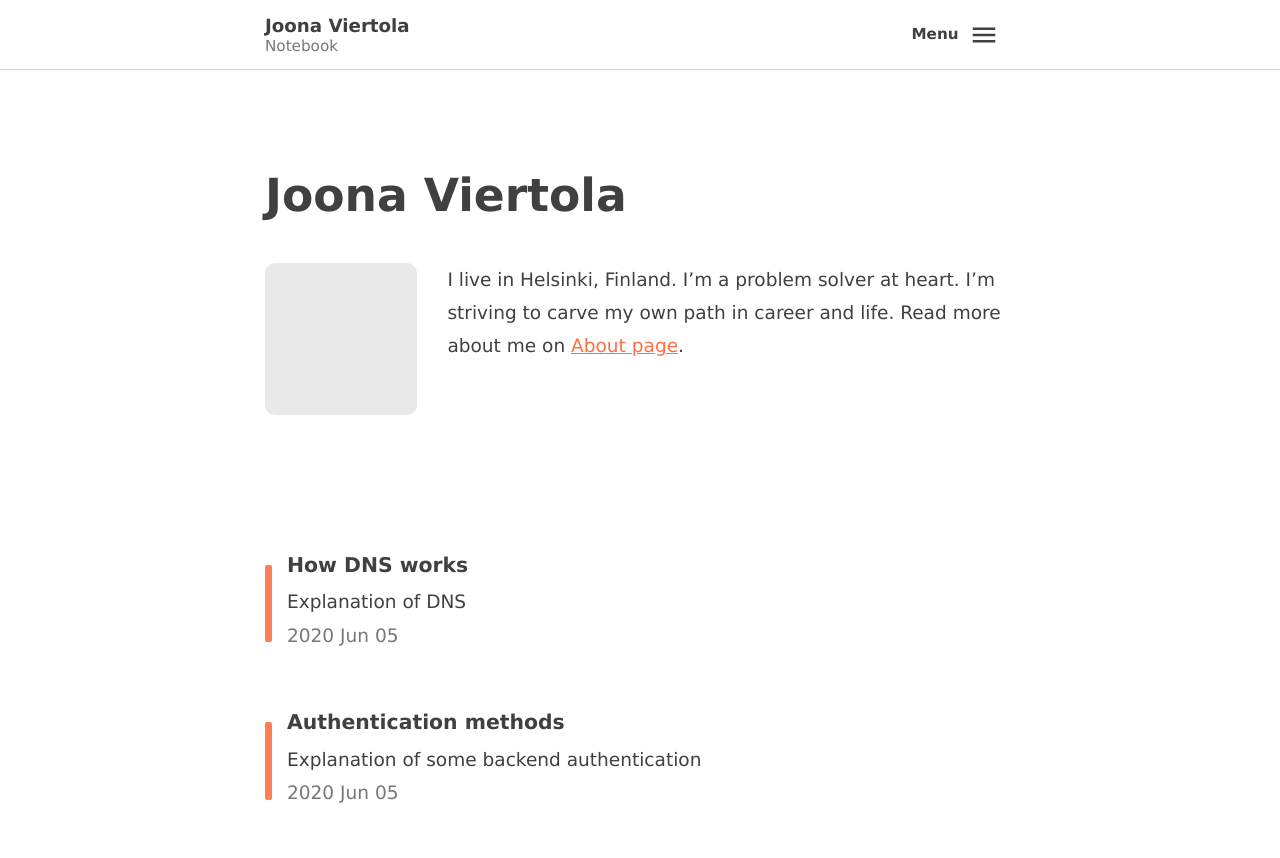
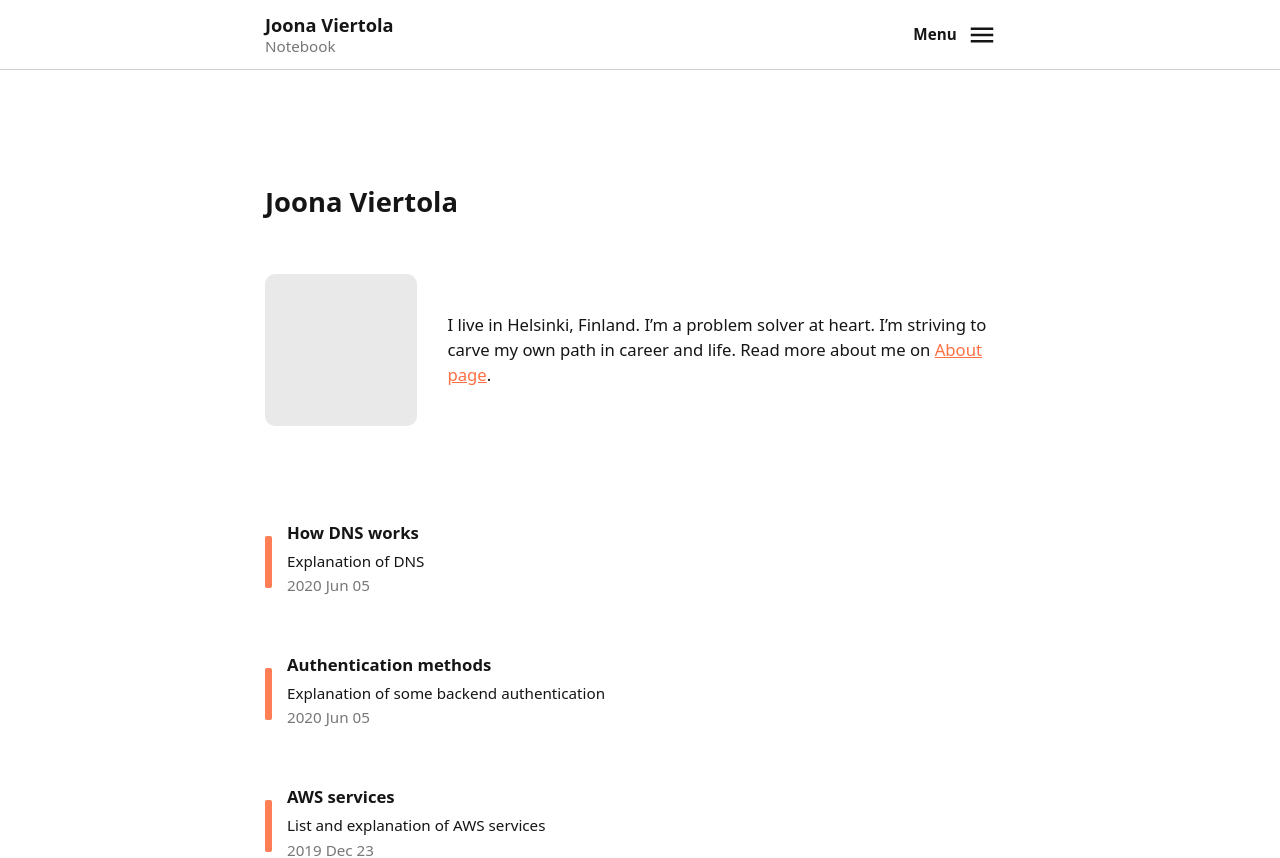
Before and after one commit to Scionar/joonaviertola-com, a Next.js app: page / in a window 1280 px wide. Shown: the top 858 px of the page. Built offline with nearby package versions, Linux system fonts and the light colour scheme.

Commit message:
Improve text style

```diff
--- a/src/pages/[id].tsx
+++ b/src/pages/[id].tsx
@@ -10,12 +10,11 @@ export default function Post({ postData }: any) {
         <meta name="description" content={postData.description} />
       </Head>
       <Layout>
-        <time className="post-time" dateTime="{{ date | htmlDateString }}">
+        <time className="post-time" dateTime={postData.date}>
           {postData.humanDate}
         </time>
 
         <h1>{postData.title}</h1>
-        <br />
         <div dangerouslySetInnerHTML={{ __html: postData.contentHtml }} />
       </Layout>
     </>
--- a/src/styles/globals.css
+++ b/src/styles/globals.css
@@ -10,7 +10,7 @@
 
   --color-border: #d0d2d2;
 
-  --color-text: #404040;
+  --color-text: #151515;
   --color-text-secondary: #767777;
   --color-background: #ffffff;
   --color-code-background: #f1f4f8;
@@ -46,8 +46,7 @@ html {
 body {
   background-color: var(--color-background);
   color: var(--color-text);
-  font-family: Lucida Grande, Lucida Sans Unicode, Helvetica, Arial, Verdana,
-    sans-serif;
+  font-family: "Fira Sans", system-ui, sans-serif;
   font-size: calc(1.2rem + 0.4vmin);
   line-height: 160%;
   margin: calc(var(--size-header-height) + 6rem) 0 0;
@@ -56,23 +55,26 @@ body {
 /* Content styles */
 
 h1 {
-  font-size: 3em;
+  font-size: 1.8em;
   line-height: 1.25;
+  margin: 2em 0 2em;
 }
 
 h2 {
-  font-size: 1.9em;
+  font-size: 1.4em;
   line-height: 1.3;
+  margin: 2em 0 0.5em;
 }
 
 h3 {
-  font-size: 1.3em;
+  font-size: 1.2em;
   line-height: 1.4;
+  margin: 2em 0 0.5em;
 }
 
 article p {
-  font-size: 1.22em;
-  line-height: 1.8;
+  font-size: 1.1em;
+  line-height: 1.5;
 }
 
 pre {
@@ -83,10 +85,9 @@ pre {
   overflow-x: auto;
 }
 
-article ul li {
-  font-size: 1.22em;
-  line-height: 1.8;
-  margin: 0.6em 0;
+article ul li,
+article ol li {
+  margin: 1em 0;
 }
 
 /* Link */
@@ -347,7 +348,7 @@ footer {
   display: inline-flex;
   flex-direction: row;
   flex-wrap: wrap;
-  margin: 0 0 8rem;
+  margin: 0 0 4rem;
 }
 
 .introduction-block__name {
@@ -382,6 +383,8 @@ footer {
   }
 
   .introduction-block__content {
+    display: flex;
+    align-items: center;
     padding: 0 0 0 2em;
     text-align: left;
     width: calc(100% - 10em);
```
Also changed, not shown: content/pages/about.md (+0 -2 lines).
